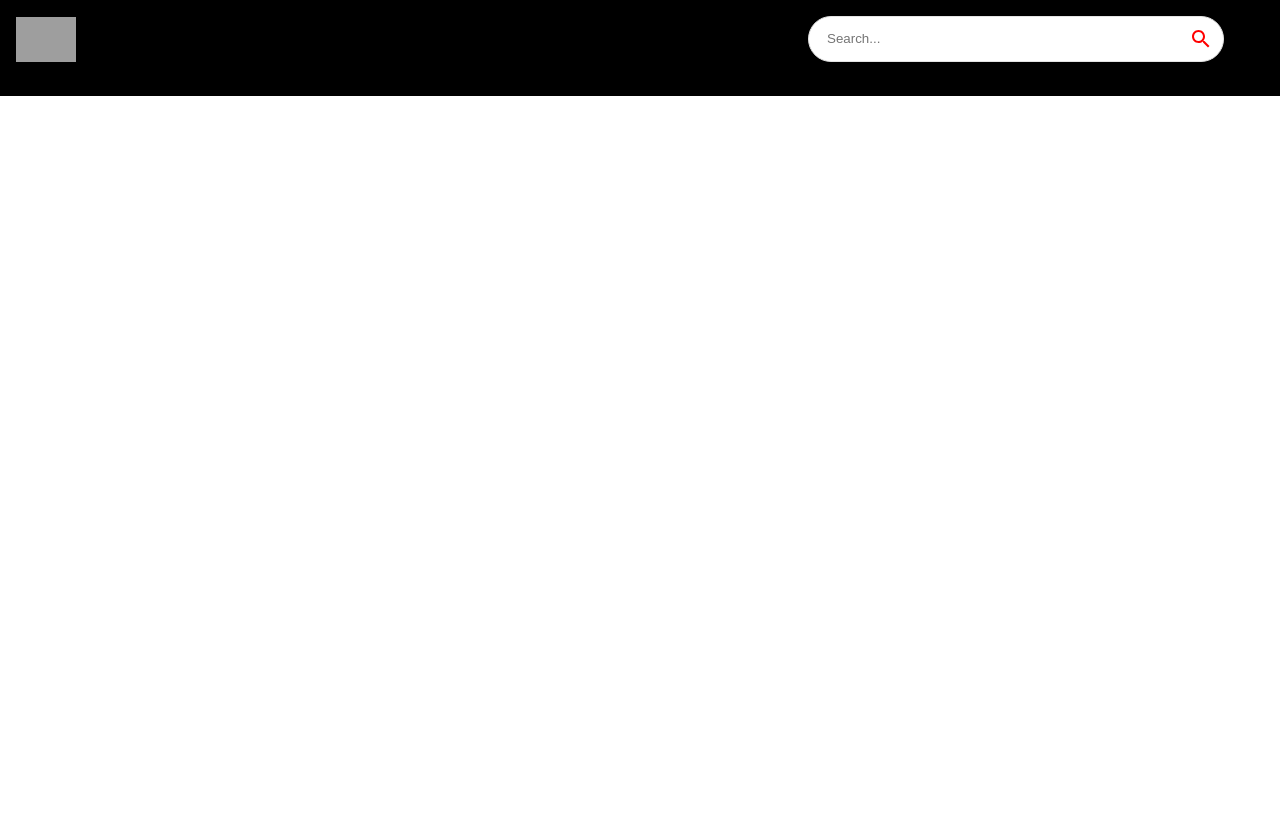
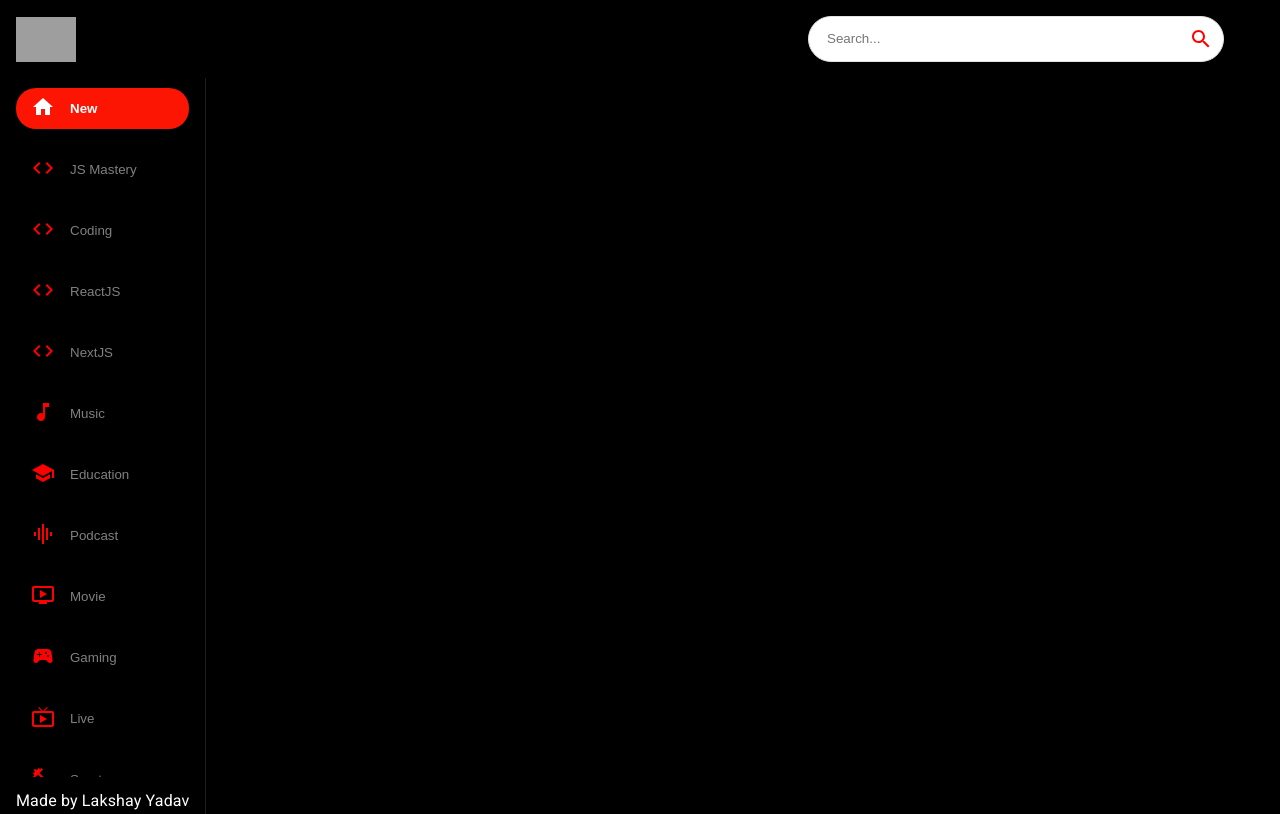
Before and after one commit to lakshayyadav-dev/Youtube-Clone, a React (Create React App) app in the folder youtube-clone/: page / in a window 1280 px wide. Built offline with nearby package versions, Linux system fonts and the light colour scheme; grey boxes are pictures that could not be loaded.

Commit message:
created the sidebar.

```diff
--- a/youtube-clone/src/components/Feed.jsx
+++ b/youtube-clone/src/components/Feed.jsx
@@ -1,10 +1,25 @@
 import React from "react";
+import { useState, useEffect } from "react";
+import { Box, Stack, Typography } from "@mui/material";
+import Sidebar from "./Sidebar";
 
 const Feed = () => {
 	return (
-		<div>
-			Feed
-		</div>
+		<Stack sx={{ flexDirection: { sx: "column", md: "row" } }}>
+			<Box
+				sx={{
+					height: { sx: "auto", md: "92vh" },
+					borderRight: "1px solid #1F1F1F",
+					px: { sx: 0, md: 2 },
+				}}
+			>
+                <Sidebar />
+
+                <Typography className="copyright" varient="body2" sx={{mt:1.5, color:"#fff"}}>
+                    Made by Lakshay Yadav
+                </Typography>
+            </Box>
+		</Stack>
 	);
 };
 
--- /dev/null
+++ b/youtube-clone/src/components/Sidebar.jsx
@@ -0,0 +1,46 @@
+import React from "react";
+import { Stack } from "@mui/material";
+import { categories } from "../utils/constants";
+
+const selectedCategory = "New";
+
+const Sidebar = () => (
+	<Stack
+		direction="row"
+		sx={{
+			overflowY: "auto",
+			height: { sx: "auto", md: "95%" },
+			flexDirection: { md: "column" },
+		}}
+	>
+		{categories.map((category) => (
+			<button
+				key={category.name}
+				className="category-btn"
+				style={{
+					background: category.name === selectedCategory && "#FC1503",
+					color: "white",
+				}}
+			>
+				<span
+					style={{
+						color: category.name === selectedCategory ? "white" : "red",
+						marginRight: "15px",
+					}}
+				>
+					{category.icon}
+				</span>
+				<span
+					style={{
+						opacity: category.name === selectedCategory ? "1" : "0.5",
+						fontWeight: category.name === selectedCategory ? "bold" : "normal",
+					}}
+				>
+					{category.name}
+				</span>
+			</button>
+		))}
+	</Stack>
+);
+
+export default Sidebar;
--- a/youtube-clone/src/components/index.js
+++ b/youtube-clone/src/components/index.js
@@ -8,4 +8,4 @@
 export { default as VideoDetail } from './VideoDetail';
 export { default as SearchFeed } from './SearchFeed';
 // export { default as Videos } from './Videos';
-// export { default as Sidebar } from './Sidebar';
+export { default as Sidebar } from './Sidebar';
```
